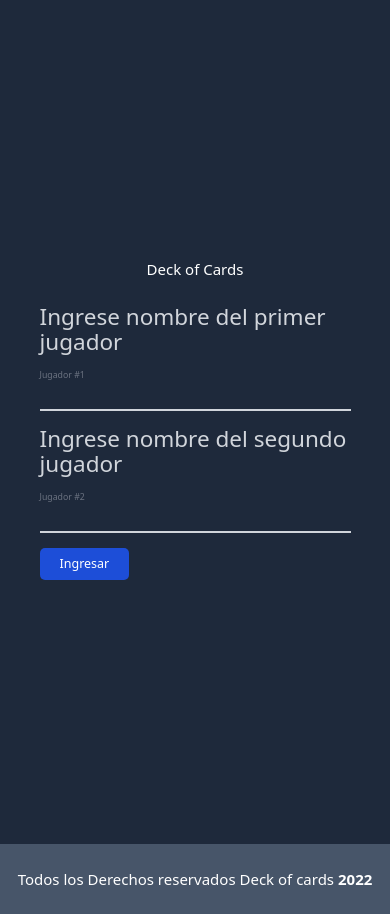
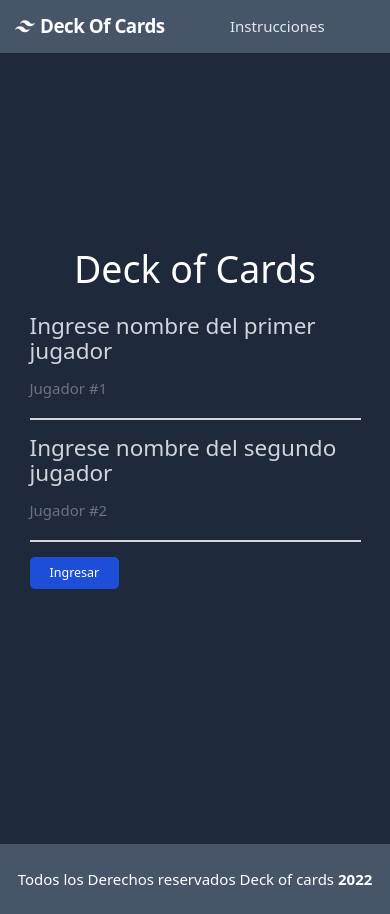
Before and after one commit to juanpa12121/juego_deckofcards, a React (Create React App) app: page / in a window 390 px wide. Built offline with nearby package versions, Linux system fonts and the light colour scheme.

Commit message:
Correcciones en HomePage

```diff
--- a/src/pages/HomePage.jsx
+++ b/src/pages/HomePage.jsx
@@ -1,28 +1,33 @@
+import {  Route, Routes, Link, Outlet, useNavigate } from "react-router-dom";
+import NavBar from "../components/NavBar";
 const HomePage = () => {
+    const navigate = useNavigate();
+    const handleGamePage = (e) =>{
+      navigate("/game", {replace: true});
+    }
   return (
     <>
-    <div className="flex h-screen items-center">
+      <NavBar />
+      <div className="flex h-screen items-center gap-x-6">
         <div className="container flex flex-col h-screen justify-center items-center bg-slate-800">
-        <h1 className="text-white text-2xl mb-10">Deck of Cards</h1>
+          <h1 className="text-white mb-10 text-center">Deck of Cards</h1>
           <form>
             <h2 className="text-gray-300 mb-3">Ingrese nombre del primer jugador</h2>
             <div className="relative z-0 mb-6 w-full group">
-            <input type="text"  className="peer" placeholder=" " required></input>
-            <label className="peer-focus:font-medium absolute text-sm text-gray-500 dark:text-gray-400 duration-300 transform -translate-y-6 scale-75 top-3 -z-10 origin-[0] peer-focus:left-0 peer-focus:text-blue-600 peer-focus:dark:text-blue-500 peer-placeholder-shown:scale-100 peer-placeholder-shown:translate-y-0 peer-focus:scale-75 peer-focus:-translate-y-6">Jugador #1</label>
+              <input type="text" className="peer" placeholder=" "></input>
+              <label>Jugador #1</label>
             </div>
             <h2 className="text-gray-300 mb-3">Ingrese nombre del segundo jugador</h2>
             <div className="relative z-0 mb-6 w-full group">
-            <input type="text" className="peer" placeholder=" " required></input>
-            <label className="peer-focus:font-medium absolute text-sm text-gray-500 dark:text-gray-400 duration-300 transform -translate-y-6 scale-75 top-3 -z-10 origin-[0] peer-focus:left-0 peer-focus:text-blue-600 peer-focus:dark:text-blue-500 peer-placeholder-shown:scale-100 peer-placeholder-shown:translate-y-0 peer-focus:scale-75 peer-focus:-translate-y-6">Jugador #2</label>
+              <input type="text" className="peer" placeholder=" "></input>
+              <label >Jugador #2</label>
             </div>
-          <button type="submit" className="btn-primary w-100">Ingresar</button>
-
+            <button onClick={handleGamePage} type="submit" className="btn-primary w-100">Ingresar</button>
           </form>
         </div>
-        <div className="bg-cartas sm:block"></div>
+          <div className="bg-cartas sm:block" alt="bg-cartas"></div>
       </div>
     </>
-  )
-}
-
-export default HomePage
+  );
+};
+export default HomePage;
--- a/tailwind.config.js
+++ b/tailwind.config.js
@@ -8,7 +8,11 @@ module.exports = {
     },
     container:{
       center: true,
-      padding: '2rem'
+      padding: '1rem',
+    },
+    screens:{
+      'sm': '560px',
+      'xs': '320px'
     }
   },
   plugins: [],
```
Lines whose indentation alone changed are shown as unchanged.
